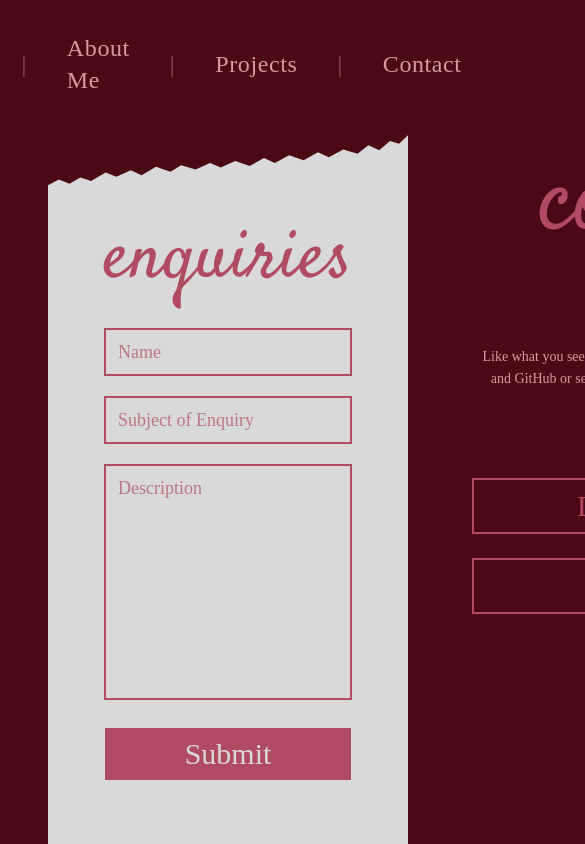
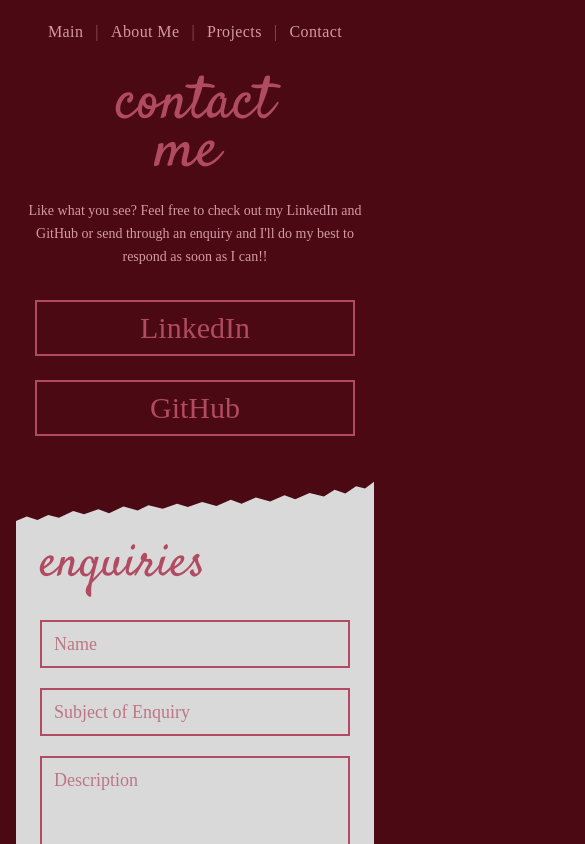
Before and after one commit to alpasahai/alpie_portfolio, a React (Vite) app in the folder a_portfolio/: page /contact in a window 390 px wide. Shown: the top 844 px of the page, 585 px wide, since content can reach past the window. Built offline with nearby package versions, Linux system fonts and the light colour scheme; a web font is replaced by a local one.

Commit message:
Updating to cater for mmobile view

```diff
--- a/a_portfolio/index.html
+++ b/a_portfolio/index.html
@@ -15,7 +15,7 @@
     <meta property="og:type" content="website" />
     <meta property="og:title" content="alpie sahai ✿ portfolio" />
     <meta property="og:description" content="Software engineering student portfolio" />
-    <meta property="og:image" content="/og-image.png" />
+    <meta property="og:image" content="https://alpieportfolio.vercel.app/" />
     <meta name="twitter:card" content="summary_large_image" />
 
   </head>
--- a/a_portfolio/src/components/Navbar.jsx
+++ b/a_portfolio/src/components/Navbar.jsx
@@ -9,12 +9,12 @@ const links = [
 
 export default function Navbar() {
   return (
-    <nav className="flex justify-center items-center gap-10 py-8 font-nav text-blush text-2xl tracking-wide">
+    <nav className="flex justify-center items-center gap-3 py-5 text-base md:gap-10 md:py-8 md:text-2xl font-nav text-blush tracking-wide">
       {links.map((link, index) => (
-        <div key={link.name} className="flex items-center gap-10">
+        <div key={link.name} className="flex items-center gap-3 md:gap-10">
           <Link
             to={link.path}
-            className="transition-opacity duration-300 hover:opacity-40"
+            className="whitespace-nowrap transition-opacity duration-300 hover:opacity-40"
           >
             {link.name}
           </Link>
--- a/a_portfolio/src/pages/contact_me.jsx
+++ b/a_portfolio/src/pages/contact_me.jsx
@@ -73,16 +73,16 @@ export default function ContactPage() {
     <div className="min-h-screen bg-maroon flex flex-col">
       <Navbar />
 
-      <div className="flex-1 w-full max-w-7xl mx-auto grid grid-cols-[1.1fr_1fr] gap-16 px-12">
+      <div className="flex-1 w-full max-w-8xl mx-auto grid grid-cols-1 md:grid-cols-[1.1fr_1fr] gap-10 md:gap-16 px-4 md:px-12">
         {/*LEFT - the ripped paper enquiry sheet pans in frm the left*/}
         <motion.div
           initial="hidden"
           animate="visible"
           variants={pan_left}
-          className="bg-creme pt-24 pb-16 px-14 flex flex-col"
+          className="bg-creme pt-16 md:pt-24 pb-10 md:pb-16 px-6 md:px-14 flex flex-col"
           style={{ clipPath: ripped_edge }}
         >
-          <h2 className="font-heading text-7xl text-rose mb-8">enquiries</h2>
+          <h2 className="font-heading text-5xl md:text-7xl text-rose mb-8">enquiries</h2>
 
           {/*noValidate = turn off the browser's own popups so we can use OUR error checking*/}
           <form onSubmit={handleSubmit} noValidate className="flex flex-col gap-5 flex-1">
@@ -98,7 +98,7 @@ export default function ContactPage() {
             <button
               type="submit"
               disabled={sending}
-              className="self-center mt-2 bg-rose text-creme font-nav text-3xl px-20 py-2 transition-opacity hover:opacity-80 disabled:opacity-50 disabled:cursor-wait"
+              className="self-center mt-2 bg-rose text-creme font-nav text-3xl px-12 md:px-20 py-2 transition-opacity hover:opacity-80 disabled:opacity-50 disabled:cursor-wait"
             >
               {sending ? "Sending..." : "Submit"}
             </button>
@@ -110,19 +110,19 @@ export default function ContactPage() {
           initial="hidden"
           animate="visible"
           variants={pan_right}
-          className="flex flex-col items-end pt-10"
+          className="order-first md:order-none flex flex-col items-center md:items-end pt-4 md:pt-10"
         >
-          <h1 className="font-heading text-rose text-8xl leading-[0.8] text-right">
+          <h1 className="font-heading text-rose text-6xl md:text-8xl leading-[0.8] md:leading-[0.8] text-center md:text-right">
             contact
             <br />
             <span className="pr-4">me</span>
           </h1>
             <br></br>
-          <p className="font-body text-blush text-sm leading-relaxed text-right">
+          <p className="font-body text-blush text-sm leading-relaxed text-center md:text-right">
             Like what you see? Feel free to check out my LinkedIn and GitHub or send through an enquiry and I'll do my best to respond as soon as I can!!
           </p>
 
-          <div className="flex flex-col gap-6 mt-16 w-80 self-center">
+          <div className="flex flex-col gap-6 mt-8 md:mt-16 w-full max-w-xs md:w-80 self-center">
             {socials.map((social) => (
               <motion.a
                 key={social.name}
@@ -137,9 +137,12 @@ export default function ContactPage() {
             ))}
           </div>
 
-          <p className="font-body text-blush mt-auto pb-6">@alpie productions</p>
+          <p className="hidden md:block font-body text-blush mt-auto pb-6">@alpie productions</p>
         </motion.div>
       </div>
+
+      {/*phone-only footer (the desktop one lives in the right column)*/}
+      <p className="md:hidden text-center font-body text-blush py-6">@alpie productions</p>
 
       {/*THE MODAL - AnimatePresence lets it animate OUT when it closes, not just in*/}
       <AnimatePresence>
@@ -156,9 +159,9 @@ export default function ContactPage() {
               animate={{ scale: 1, rotate: 0, transition: { type: "spring", stiffness: 200, damping: 12 } }}
               exit={{ scale: 0.6, opacity: 0 }}
               onClick={(e) => e.stopPropagation()} //clicking the card itself shouldn't close it
-              className="bg-creme px-16 py-10 flex flex-col items-center gap-6 shadow-2xl"
+              className="bg-creme mx-4 px-8 md:px-16 py-10 flex flex-col items-center gap-6 shadow-2xl"
             >
-              <h3 className="font-heading text-6xl text-rose">
+              <h3 className="font-heading text-4xl md:text-6xl text-rose text-center">
                 {modal === "sent" ? "Message Sent!" : "Message Error (it's having a moment)!"}
               </h3>
               <p className="font-body text-rose text-center">
--- a/a_portfolio/src/pages/key_skills_abt_me.jsx
+++ b/a_portfolio/src/pages/key_skills_abt_me.jsx
@@ -16,11 +16,11 @@ export default function KeySkillsAboutMe() {
       <Navbar />
 
       {/*3 columns like the OG design: skills | polaroid | about me*/}
-      <div className="flex-1 w-full max-w-7.5xl mx-auto grid grid-cols-[1.2fr_1.1fr_1.2fr] gap-10 px-12 py-6">
+      <div className="flex-1 w-full max-w-8xl mx-auto grid grid-cols-1 md:grid-cols-[1.2fr_1.1fr_1.2fr] gap-10 px-6 md:px-12 py-6">
 
         {/*COLUMN 1 - Key Skills come in frm the left*/}
         <motion.div initial="hidden" animate="visible" variants={pan_left} className="flex flex-col">
-          <h1 className="font-heading text-rose text-8xl leading-[1.1] text-left">key skills</h1>
+          <h1 className="font-heading text-rose text-6xl md:text-8xl leading-[1.1] md:leading-[1.1] text-left">key skills</h1>
           <br></br>
 
           <h3 className="font-nav text-rose text-xl mb-1">• programming</h3>
@@ -35,7 +35,7 @@ export default function KeySkillsAboutMe() {
         </motion.div>
 
         {/*COLUMN 2 - polaroid with the little computer stuck to its corner*/}
-        <div className="flex items-center justify-center">
+        <div className="flex items-center justify-center px-6 mb-16 md:px-0 md:mb-0">
           {/*this wrapper hugs the polaroid, so the computer is positioned relative to IT*/}
           <div className="relative w-full">
             <motion.img
@@ -61,7 +61,7 @@ export default function KeySkillsAboutMe() {
         </div>
 
         {/*COLUMN 3 - About Me comes in frm the right, heading sits at the bottom*/}
-        <motion.div initial="hidden" animate="visible" variants={pan_right} className="mt-20 flex flex-col text-right">
+        <motion.div initial="hidden" animate="visible" variants={pan_right} className="md:mt-20 flex flex-col text-left md:text-right">
           <p className="font-body text-blush text-[13px] leading-normal mb-4">
             Hey, I'm Alpa Sahai (or Alpie as the “brand” goes) and I'm a Software Engineering (Honours) student at Griffith University, passionate about innovation, problem-solving and using technology to make a meaningful impact.
           </p>
@@ -76,7 +76,7 @@ export default function KeySkillsAboutMe() {
           </p>
           <br></br>
           <br></br>
-          <h1 className="font-heading text-rose text-8xl leading-[1.1] text-right">about me</h1>
+          <h1 className="order-first md:order-none mb-4 md:mb-0 font-heading text-rose text-6xl md:text-8xl leading-[1.1] md:leading-[1.1] text-left md:text-right">about me</h1>
         </motion.div>
       </div>
 
--- a/a_portfolio/src/pages/main_page.jsx
+++ b/a_portfolio/src/pages/main_page.jsx
@@ -42,7 +42,7 @@ export default function MainPage() {
         variants={succession_container}
         initial="hidden"
         animate="visible"
-        className="relative mx-auto aspect-[2/1] w-[min(100%,calc((100vh-170px)*2))] [container-type:inline-size]"
+        className="relative mx-auto my-auto md:my-0 aspect-[2/1] w-[min(100%,calc((100vh-170px)*2))] [container-type:inline-size]"
       >
         {/*MAIN TITLE*/}
         <motion.h1
--- a/a_portfolio/src/pages/projects.jsx
+++ b/a_portfolio/src/pages/projects.jsx
@@ -38,14 +38,14 @@ export default function ProjectsPage() {
     <div className="min-h-screen bg-maroon">
       <Navbar />
 
-      <div className="max-w-7.5xl mx-auto flex gap-10 px-10 py-10">
+      <div className="max-w-8xl mx-auto flex flex-col md:flex-row gap-10 px-6 md:px-10 py-10">
         <motion.div
           initial="hidden"
           animate="visible"
           variants={pan_left}
-          className="w-1/4"
+          className="md: w-1/4"
         >
-          <h1 className="font-heading text-rose text-8xl leading-[0.9] text-left">the<br />projects</h1>
+          <h1 className="font-heading text-rose text-8xl md:text-8xl leading-[0.9] md:leading-[0.9] text-left">the<br />projects</h1>
           <br></br>
           <br></br>
           <p className="font-body text-blush text-sm leading-relaxed">
@@ -57,7 +57,7 @@ export default function ProjectsPage() {
           variants={succession_container}
           initial="hidden"
           animate="visible"
-          className="grid grid-cols-3 gap-6 flex-1"
+          className="grid grid-cols-2 md:grid-cols-3 gap-4 md:gap-6 flex-1"
         >
         {/*Mapping system for the project line up*/}
           {projects.map((project) => (
@@ -73,7 +73,7 @@ export default function ProjectsPage() {
               <img
                 src={project.image}
                 alt={project.name}
-                className="w-full h-80 object-cover border-2 border-rose"
+                className="w-full h-48 md:h-80 object-cover border-2 border-rose"
               />
               <p className="font-body text-blush text-center text-sm mt-2">
                 {project.name}<br />{project.lang}
```
Also changed, not shown: a_portfolio/vercel.json (added).
